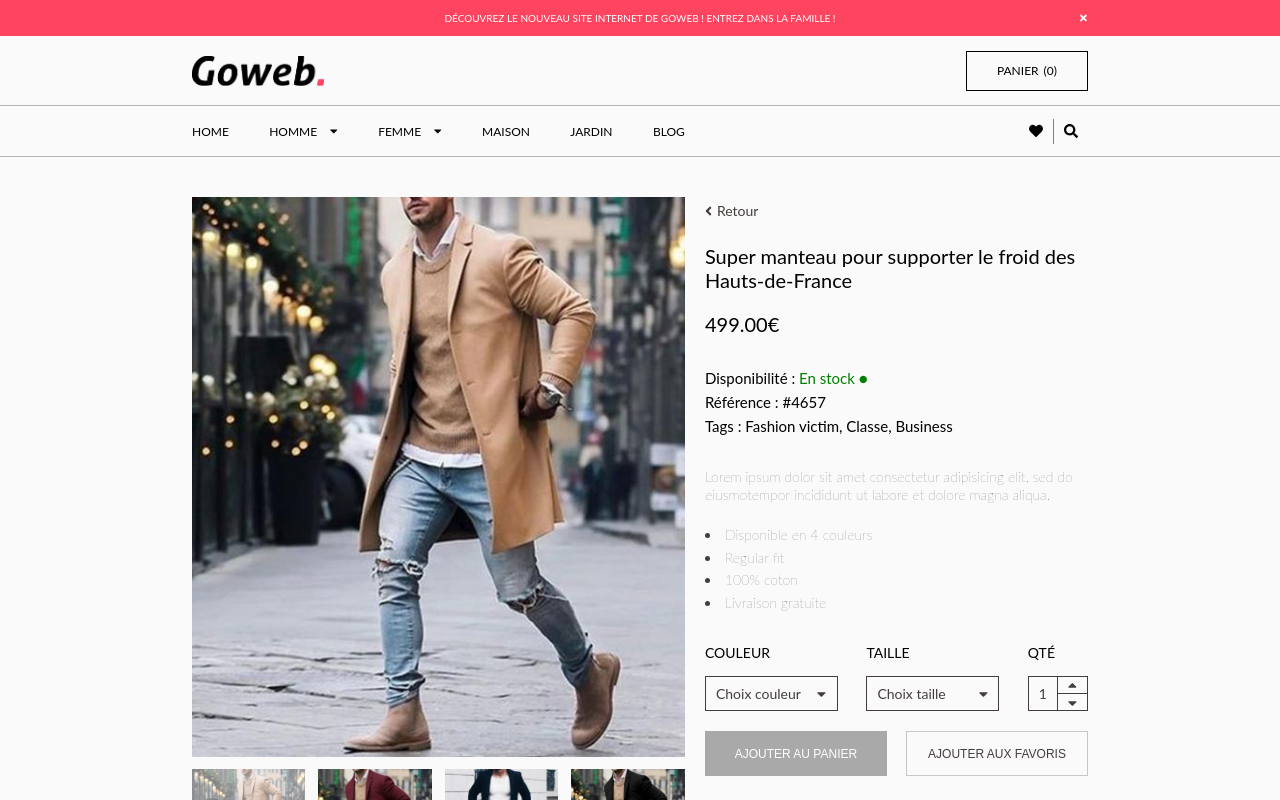
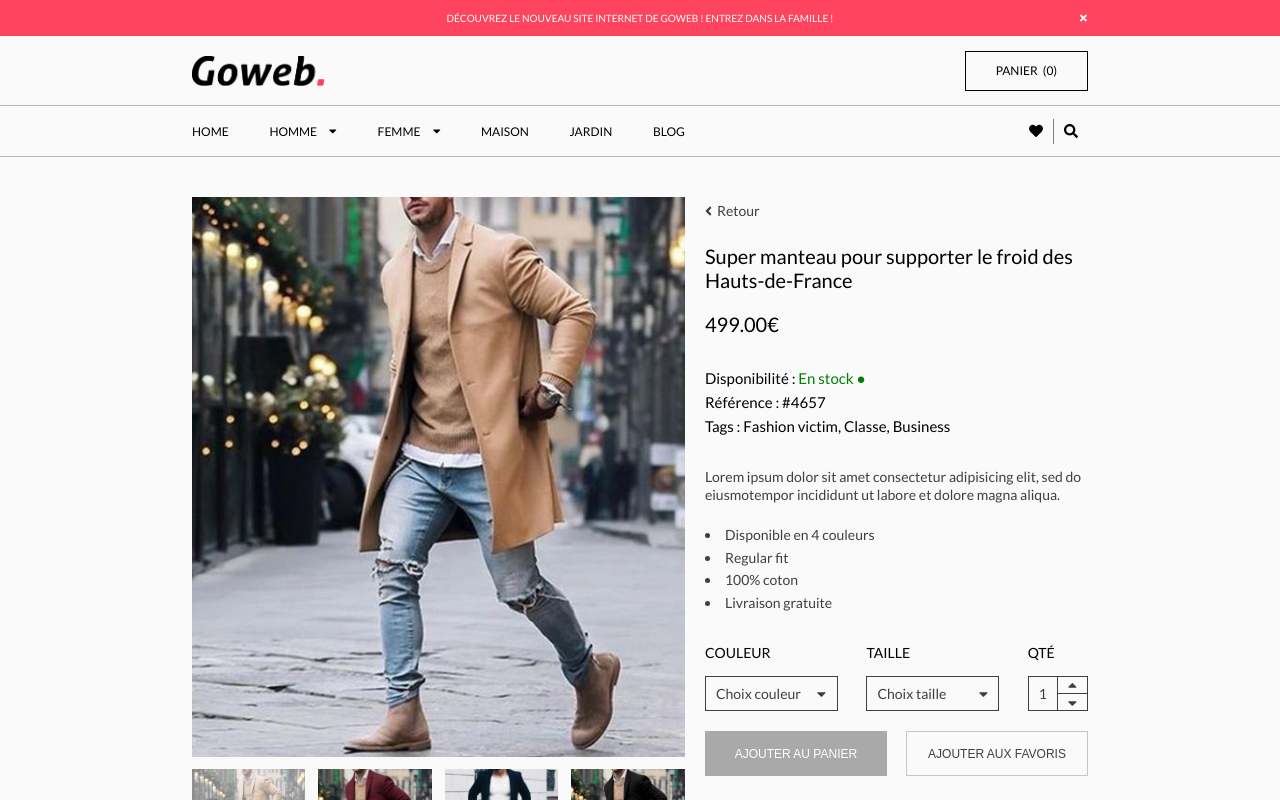
Before and after one commit to Lucasbeneston/goweb_store, a React (Create React App) app: page / in a window 1280 px wide. Shown: the top 800 px of the page. Built offline with nearby package versions, Linux system fonts and the light colour scheme.

Commit message:
:pencil2: fix typo :pencil2:

```diff
--- a/src/components/_settings/_base.scss
+++ b/src/components/_settings/_base.scss
@@ -1,5 +1,6 @@
 @import "./variables";
 @import "./mixins";
+@import url("https://fonts.googleapis.com/css2?family=Lato&display=swap");
 
 html {
   font-size: 62.5%;
@@ -12,6 +13,6 @@
 
 body {
   background-color: $off-white;
-  font-family: "Lato";
+  font-family: "Lato", sans-serif;
   font-size: 1.4rem;
 }
```
